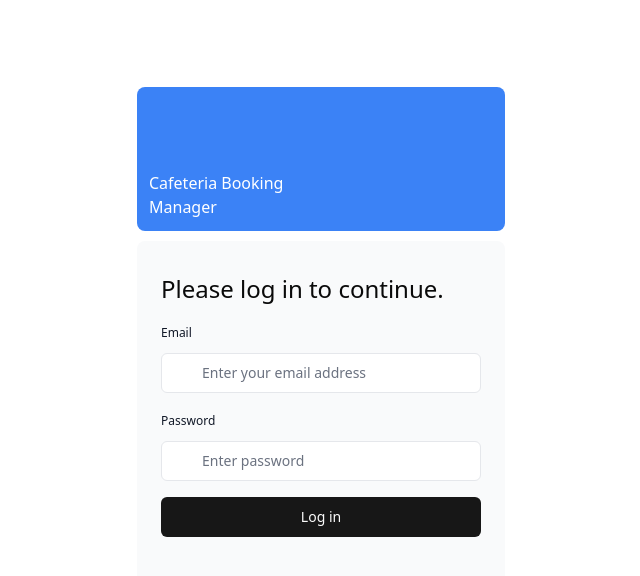
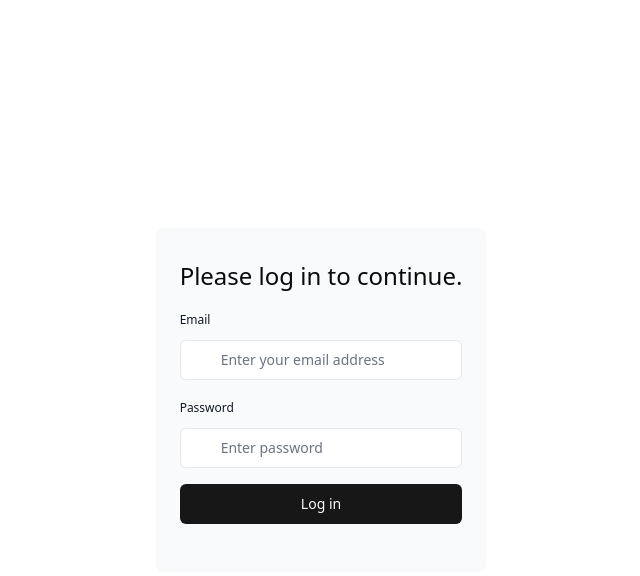
Before and after one commit to PriyanshuCK/cafeteria-booking-manager, a Next.js app: page /login in a window 1280 px wide. Shown: the top 576 px of the page, without its empty margins (319-959 px from the left). Built offline with nearby package versions, Linux system fonts and the light colour scheme.

Commit message:
Improve login form UI

```diff
--- a/app/login/page.tsx
+++ b/app/login/page.tsx
@@ -3,14 +3,7 @@ import LoginForm from "@/app/ui/login-form";
 export default function LoginPage() {
   return (
     <main className="flex items-center justify-center md:h-screen">
-      <div className="relative mx-auto flex w-full max-w-[400px] flex-col space-y-2.5 p-4 md:-mt-32">
-        <div className="flex h-20 w-full items-end rounded-lg bg-blue-500 p-3 md:h-36">
-          <div className="w-32 text-white md:w-36">
-            Cafeteria Booking Manager
-          </div>
-        </div>
-        <LoginForm />
-      </div>
+      <LoginForm />
     </main>
   );
 }
```
